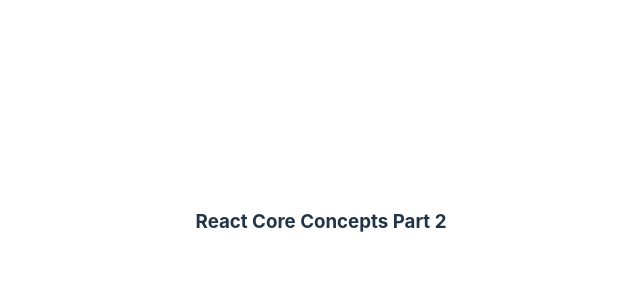
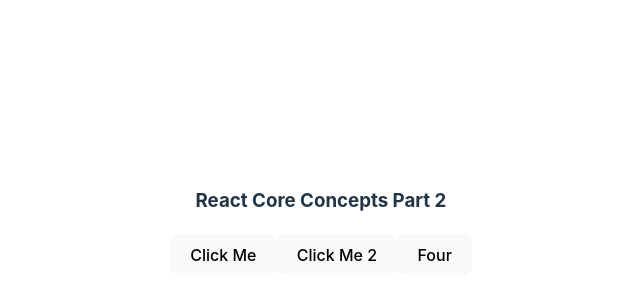
Before and after one commit to shakib-anwar-nibir17/react-core-concepts2, a React (Vite) app: page / in a window 1280 px wide. Shown: the part 178-478 px from the top of the page, without its empty margins (319-959 px from the left). Built offline with nearby package versions, Linux system fonts and the light colour scheme.

Commit message:
handle events in react

```diff
--- a/src/App.jsx
+++ b/src/App.jsx
@@ -1,9 +1,22 @@
 import "./App.css";
 
 function App() {
+  function handleClick() {
+    alert("button clicked");
+  }
+  const addToFive = (num) => alert(num + 5);
   return (
     <>
       <h3>React Core Concepts Part 2</h3>
+      <button onClick={handleClick}>Click Me</button>
+      <button
+        onClick={() => {
+          alert("click me 2 clicked");
+        }}
+      >
+        Click Me 2
+      </button>
+      <button onClick={() => addToFive(3)}>Four</button>
     </>
   );
 }
```
